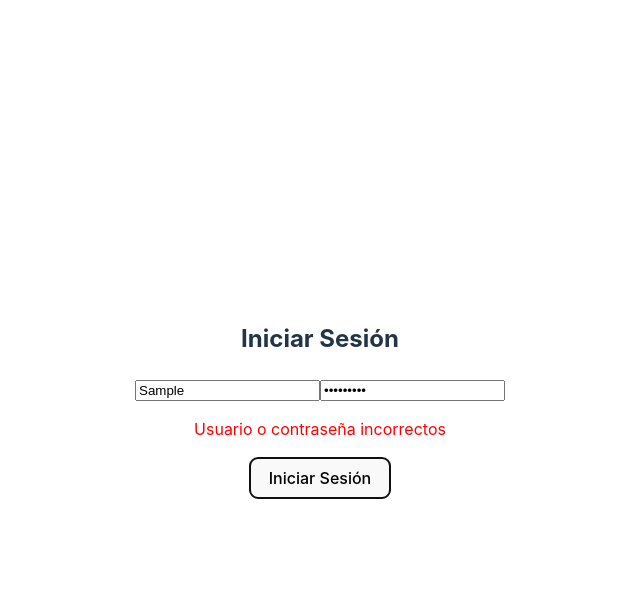
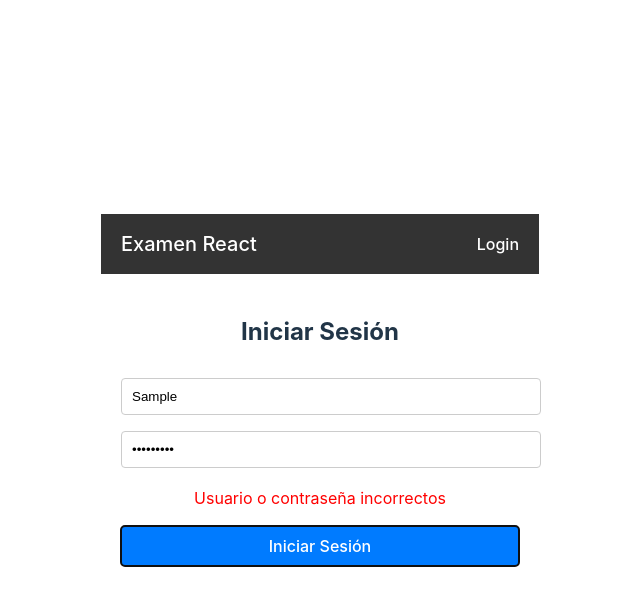
Before and after one commit to AlStark83/ExamenReact, a React (Vite) app: page /#/login in a window 1280 px wide. Both pictures are taken after typing "Sample", "Sample123" into the empty fields and a click on the button "Iniciar Sesión". Shown: the top 606 px of the page, without its empty margins (320-960 px from the left). Built offline with nearby package versions, Linux system fonts and the light colour scheme.

Commit message:
Añadir estilos CSS para las páginas Home, Login, Upload y Header; implementar lógica de autenticación en el componente Header y actualizar rutas en AppRoutes.

```diff
--- a/src/components/Header.tsx
+++ b/src/components/Header.tsx
@@ -9,12 +9,39 @@
 4. Si se coloca una path inexistente y no tiene una sesión activa, redirect a HOME,
 si existe una sesión, redirect a Employees.
 */
+import { Link } from "react-router-dom";
+import { useAuth } from "../context/AuthContext";
+import styles from "../styles/Header.module.css";
 
-function Header() {
+const Header = () => {
+	const { user, logout } = useAuth();
 
-return (
-    <div>El Header debe tener routas dinámicas.</div>
-  )
-}
+	return (
+		<nav className={styles.header}>
+			<div className={styles.logo}>
+				<Link to="/">Examen React</Link>
+			</div>
+			<div className={styles.links}>
+				{!user ? (
+					<Link to="/login" className={styles.link}>
+						Login
+					</Link>
+				) : (
+					<>
+						<Link to="/employees" className={styles.link}>
+							Employees
+						</Link>
+						<Link to="/upload" className={styles.link}>
+							Upload
+						</Link>
+						<button onClick={logout} className={styles.buttonPrimary}>
+							Logout
+						</button>
+					</>
+				)}
+			</div>
+		</nav>
+	);
+};
 
-export default Header
+export default Header;
--- a/src/context/AuthContext.tsx
+++ b/src/context/AuthContext.tsx
@@ -1,43 +1,52 @@
 import { createContext, useContext, useState, useMemo } from "react";
-import { ReactNode } from "react";
+import { ReactNode, useEffect } from "react";
 
 interface User {
 	username: string;
 }
 
-const AuthContext = createContext<{ user: User | null, login: (username: string, password: string) => void, logout: () => void }>({
+const AuthContext = createContext<{
+	user: User | null;
+	login: (username: string, password: string) => boolean;
+	logout: () => void;
+}>({
 	user: null,
-  login: () => {},
-  logout: () => {}
+	login: () => false,
+	logout: () => {},
 });
 
 export const AuthProvider = ({ children }: { children: ReactNode }) => {
 	const [user, setUser] = useState<User | null>(null);
 
-  const login = (username:string, password:string) => {
+	useEffect(() => {
+		const storedUser = localStorage.getItem("user");
+		if (storedUser) {
+			setUser(JSON.parse(storedUser));
+		}
+	}, []);
+
+	const login = (username: string, password: string): boolean => {
 		const validUsername = import.meta.env.VITE_APP_USERNAME;
 		const validPassword = import.meta.env.VITE_APP_PASSWORD;
 
 		if (username === validUsername && password === validPassword) {
-      setUser({ username });
-
-      return true
+			const newUser = { username };
+			setUser(newUser);
+			localStorage.setItem("user", JSON.stringify(newUser));
+			return true;
 		}
-    console.log(validPassword, validUsername)
-    return false
+		return false;
 	};
-
 
 	const logout = () => {
 		setUser(null);
+		localStorage.removeItem("user");
 	};
 
 	const contextValue = useMemo(() => ({ user, login, logout }), [user]);
 
 	return (
-    <AuthContext.Provider value={contextValue}>
-      {children}
-    </AuthContext.Provider>
+		<AuthContext.Provider value={contextValue}>{children}</AuthContext.Provider>
 	);
 };
 
--- a/src/pages/Employees.tsx
+++ b/src/pages/Employees.tsx
@@ -21,9 +21,9 @@ employees/:tu_nombre por el método POST
 - Actualizar los datos de tabla una vez enviado el formulario al API y limpiar
 formulario.
 - TODOS LOS CAMPOS SON OBLIGATORIOS. */
-
 import { useState, useEffect } from "react";
 import { getEmployees } from "../services/employeeservices";
+import styles from "../styles/Employees.module.css";
 
 function Employees() {
 	interface Employee {
@@ -89,13 +89,13 @@ function Employees() {
 				throw new Error(`Error ${response.status}: ${response.statusText}`);
 			}
 
-			const updatedEmployees = await 	getEmployees().then((data) => {
-        setEmployees(data.employees);
-      });
+			const updatedEmployees = await getEmployees().then((data) => {
+				setEmployees(data.employees);
+			});
 
-			console.log( updatedEmployees);
+			console.log(updatedEmployees);
 
-      setCurrentPage(Math.ceil(employees.length / employeesPerPage));
+			setCurrentPage(Math.ceil(employees.length / employeesPerPage));
 			setNewEmployee({ name: "", last_name: "", birthday: "" });
 		} catch (error) {
 			console.error("Error al agregar empleado:", error);
@@ -103,15 +103,16 @@ function Employees() {
 	};
 
 	return (
-		<div>
+		<div className={styles.container}>
 			<h2>Empleados</h2>
 			<input
 				type="text"
 				placeholder="Buscar empleado"
 				value={search}
 				onChange={(e) => setSearch(e.target.value)}
+				className={styles.searchBar}
 			/>
-			<table border={1}>
+			<table className={styles.table}>
 				<thead>
 					<tr>
 						<th>Nombre</th>
@@ -129,17 +130,18 @@ function Employees() {
 					))}
 				</tbody>
 			</table>
-			<div>
+			<div className={styles.pagination}>
 				<button
+					className={styles.button}
 					onClick={() => setCurrentPage(currentPage - 1)}
 					disabled={currentPage === 1}>
 					Anterior
 				</button>
-				<span>
-					{" "}
-					Página {currentPage} de {totalPages}{" "}
+				<span className={styles.paginationSpan}>
+					Página {currentPage} de {totalPages}
 				</span>
 				<button
+					className={styles.button}
 					onClick={() => setCurrentPage(currentPage + 1)}
 					disabled={currentPage === totalPages}>
 					Siguiente
@@ -152,6 +154,7 @@ function Employees() {
 					handleAddEmployee();
 				}}>
 				<input
+					className={styles.inputField}
 					type="text"
 					name="name"
 					placeholder="Nombre (máx 30 caracteres)"
@@ -160,6 +163,7 @@ function Employees() {
 					maxLength={30}
 				/>
 				<input
+					className={styles.inputField}
 					type="text"
 					name="last_name"
 					placeholder="Apellido (máx 30 caracteres)"
@@ -168,12 +172,17 @@ function Employees() {
 					maxLength={30}
 				/>
 				<input
+					className={styles.inputField}
 					type="date"
 					name="birthday"
 					value={newEmployee.birthday}
 					onChange={handleInputChange}
 				/>
-				<button type="submit">Agregar</button>
+				<div>
+					<button className={styles.button} type="submit">
+						Agregar
+					</button>
+				</div>
 			</form>
 		</div>
 	);
--- a/src/pages/Home.tsx
+++ b/src/pages/Home.tsx
@@ -1,8 +1,8 @@
 //TODO!! A este componente se deben redirigir todos las peticiones de direccones que no existan cuando no tengo una sesion activa.
-
+import styles from "../styles/Home.module.css";
 function Home() {
   return (
-    <div>Home</div>
+    <div className={styles.container}>Home</div>
   )
 }
 
--- a/src/pages/Login.tsx
+++ b/src/pages/Login.tsx
@@ -9,6 +9,7 @@
 import { useState } from "react";
 import { useAuth } from "../context/AuthContext";
 import { useNavigate } from "react-router-dom";
+import styles from "../styles/Login.module.css";
 
 interface Credentials {
 	username: string;
@@ -36,10 +37,10 @@ const Login: React.FC<LoginProps> = () => {
 			const success = login(credentials.username, credentials.password);
 
 			if (success) {
-        navigate("/employees");
-        return;
+				navigate("/employees");
+				return;
 			} else {
-        console.log(credentials.username, credentials.password);
+				console.log(credentials.username, credentials.password);
 				setError("Usuario o contraseña incorrectos");
 			}
 		} catch (error) {
@@ -48,10 +49,11 @@ const Login: React.FC<LoginProps> = () => {
 	};
 
 	return (
-		<div>
+		<div className={styles.container}>
 			<h2>Iniciar Sesión</h2>
 			<form onSubmit={handleSubmit}>
 				<input
+					className={styles.input}
 					type="text"
 					name="username"
 					placeholder="Usuario"
@@ -61,6 +63,7 @@ const Login: React.FC<LoginProps> = () => {
 					onPaste={(e) => e.preventDefault()}
 				/>
 				<input
+				className={styles.input}
 					type="password"
 					name="password"
 					placeholder="Contraseña"
@@ -69,8 +72,8 @@ const Login: React.FC<LoginProps> = () => {
 					autoComplete="off"
 					onPaste={(e) => e.preventDefault()}
 				/>
-				{error && <p style={{ color: "red" }}>{error}</p>}
-				<button type="submit">Iniciar Sesión</button>
+				{error && <p className={styles.errorMessage}>{error}</p>}
+				<button className={styles.button} type="submit">Iniciar Sesión</button>
 			</form>
 		</div>
 	);
--- a/src/pages/Upload.tsx
+++ b/src/pages/Upload.tsx
@@ -10,6 +10,7 @@ a algún storage.
 siguiente.*/
 
 import { useState } from "react";
+import styles from "../styles/Upload.module.css";
 
 const Upload = () => {
   const [images, setImages] = useState<File[]>([]);
@@ -62,22 +63,13 @@ const Upload = () => {
   };
 
   return (
-    <div style={{ textAlign: "center", padding: "20px" }}>
+    <div  className={styles.container}>
       <h2>Subir Imágenes</h2>
 
       <div
         onDrop={handleDrop}
         onDragOver={handleDragOver}
-        style={{
-          width: "100%",
-          height: "200px",
-          border: "2px dashed #ccc",
-          display: "flex",
-          alignItems: "center",
-          justifyContent: "center",
-          marginBottom: "20px",
-          cursor: "pointer",
-        }}
+        className={styles.dragDropArea}
       >
         Arrastra y suelta tus imágenes aquí
       </div>
@@ -85,10 +77,11 @@ const Upload = () => {
       <input type="file" accept="image/png, image/jpeg, image/jpg" multiple onChange={handleFileSelect} />
 
       {images.length > 0 && (
-        <div style={{ marginTop: "20px" }}>
+        <div className={styles.previewContainer}>
           <h3>Vista previa</h3>
           <div style={{ display: "flex", alignItems: "center", justifyContent: "center" }}>
             <button
+            className={styles.button}
               onClick={() => setCurrentIndex((prev) => Math.max(prev - 1, 0))}
               disabled={currentIndex === 0}
             >
@@ -98,10 +91,11 @@ const Upload = () => {
             <img
               src={URL.createObjectURL(images[currentIndex])}
               alt="Vista previa"
-              style={{ maxWidth: "300px", maxHeight: "200px", margin: "0 10px" }}
+              className={styles.imagePreview}
             />
 
             <button
+            className={styles.button}
               onClick={() => setCurrentIndex((prev) => Math.min(prev + 1, images.length - 1))}
               disabled={currentIndex === images.length - 1}
             >
@@ -109,7 +103,7 @@ const Upload = () => {
             </button>
           </div>
 
-          <button onClick={handleUpload} style={{ marginTop: "10px", padding: "10px 20px", fontSize: "16px" }}>
+          <button onClick={handleUpload} className={styles.button}>
             Subir Imágenes
           </button>
         </div>
--- a/src/routes/AppRoutes.tsx
+++ b/src/routes/AppRoutes.tsx
@@ -4,17 +4,29 @@ import Employees from "../pages/Employees.tsx";
 import Home from "../pages/Home.tsx";
 import Upload from "../pages/Upload.tsx";
 import ProtectedRoute from "../components/ProtectedRoute.tsx";
+import Header from "../components/Header.tsx";
+import { useEffect, useState } from "react";
 
 function AppRoutes() {
+	const [isAuthenticated, setIsAuthenticated] = useState(false);
+
+	useEffect(() => {
+		const user = localStorage.getItem("user");
+		setIsAuthenticated(!!user);
+	}, []);
 	return (
 		<HashRouter>
+			<Header
+				isAuthenticated={isAuthenticated}
+				setIsAuthenticated={setIsAuthenticated}
+			/>
 			<Routes>
-				<Route path="/login" element={<Login/>} />
+				<Route path="/login" element={<Login />} />
 				<Route element={<ProtectedRoute />}>
-					<Route path="/employees" element={<Employees/>} />
-					<Route path="/upload" element={<Upload/>} />
+					<Route path="/employees" element={<Employees />} />
+					<Route path="/upload" element={<Upload />} />
 				</Route>
-				<Route path="*" element={<Home/>} />
+				<Route path="*" element={<Home />} />
 			</Routes>
 		</HashRouter>
 	);
--- /dev/null
+++ b/src/styles/Employees.module.css
@@ -0,0 +1,78 @@
+.container {
+  padding: 20px;
+}
+
+.searchBar {
+  margin-bottom: 15px;
+  padding: 8px;
+  width: 100%;
+  max-width: 300px;
+  border: 1px solid #ccc;
+  border-radius: 4px;
+}
+
+.table {
+  width: 100%;
+  border-collapse: collapse;
+}
+
+.table th,
+.table td {
+  border: 1px solid #ddd;
+  padding: 10px;
+  text-align: left;
+}
+
+.table th {
+  background-color: #f4f4f4;
+}
+
+.pagination {
+  margin-top: 10px;
+  display: flex;
+  justify-content: center;
+  gap: 10px;
+}
+
+.button {
+  padding: 8px 12px;
+  border: none;
+  background-color: #007bff;
+  color: white;
+  cursor: pointer;
+  border-radius: 4px;
+}
+
+.button:disabled {
+  background-color: #ccc;
+  cursor: not-allowed;
+}
+
+.pagination {
+  margin-top: 10px;
+  display: flex;
+  justify-content: center;
+  align-items: center;
+  gap: 10px;
+}
+
+.pagination span {
+  font-size: 16px;
+  font-weight: bold;
+  color: #333;
+}
+
+.inputField {
+  width: 100%;
+  max-width: 300px;
+  padding: 8px;
+  margin: 8px 0;
+  border: 1px solid #ccc;
+  border-radius: 4px;
+}
+
+.inputField:focus {
+  outline: none;
+  border-color: #007bff;
+  box-shadow: 0 0 5px rgba(0, 123, 255, 0.5);
+}
--- /dev/null
+++ b/src/styles/Header.module.css
@@ -0,0 +1,33 @@
+.header {
+  display: flex;
+  justify-content: space-between;
+  align-items: center;
+  padding: 15px 20px;
+  background-color: #333;
+  color: white;
+}
+
+.logo a {
+  color: white;
+  font-size: 20px;
+  text-decoration: none;
+}
+
+.links {
+  display: flex;
+  gap: 15px;
+}
+
+.link {
+  color: white;
+  text-decoration: none;
+}
+
+.buttonPrimary {
+  padding: 8px 12px;
+  border: none;
+  background-color: #ff4d4d;
+  color: white;
+  cursor: pointer;
+  border-radius: 4px;
+}
--- /dev/null
+++ b/src/styles/Home.module.css
@@ -0,0 +1,8 @@
+.container {
+  display: flex;
+  justify-content: center;
+  align-items: center;
+  height: 100vh;
+  font-size: 24px;
+  font-weight: bold;
+}
--- /dev/null
+++ b/src/styles/Login.module.css
@@ -0,0 +1,29 @@
+.container {
+  max-width: 400px;
+  margin: auto;
+  padding: 20px;
+  text-align: center;
+}
+
+.input {
+  width: 100%;
+  padding: 10px;
+  margin: 8px 0;
+  border: 1px solid #ccc;
+  border-radius: 4px;
+}
+
+.button {
+  width: 100%;
+  padding: 10px;
+  background-color: #007bff;
+  color: white;
+  border: none;
+  cursor: pointer;
+  border-radius: 4px;
+}
+
+.errorMessage {
+  color: red;
+  margin-top: 10px;
+}
--- /dev/null
+++ b/src/styles/Upload.module.css
@@ -0,0 +1,36 @@
+.container {
+  text-align: center;
+  padding: 20px;
+}
+
+.dragDropArea {
+  width: 100%;
+  height: 200px;
+  border: 2px dashed #ccc;
+  display: flex;
+  align-items: center;
+  justify-content: center;
+  margin-bottom: 20px;
+  cursor: pointer;
+}
+
+.previewContainer {
+  margin-top: 20px;
+}
+
+.imagePreview {
+  max-width: 300px;
+  max-height: 200px;
+  margin: 0 10px;
+}
+
+.button {
+  margin-top: 10px;
+  padding: 10px 20px;
+  font-size: 16px;
+  background-color: #007bff;
+  color: white;
+  border: none;
+  cursor: pointer;
+  border-radius: 4px;
+}
```
Lines whose indentation alone changed are shown as unchanged.
